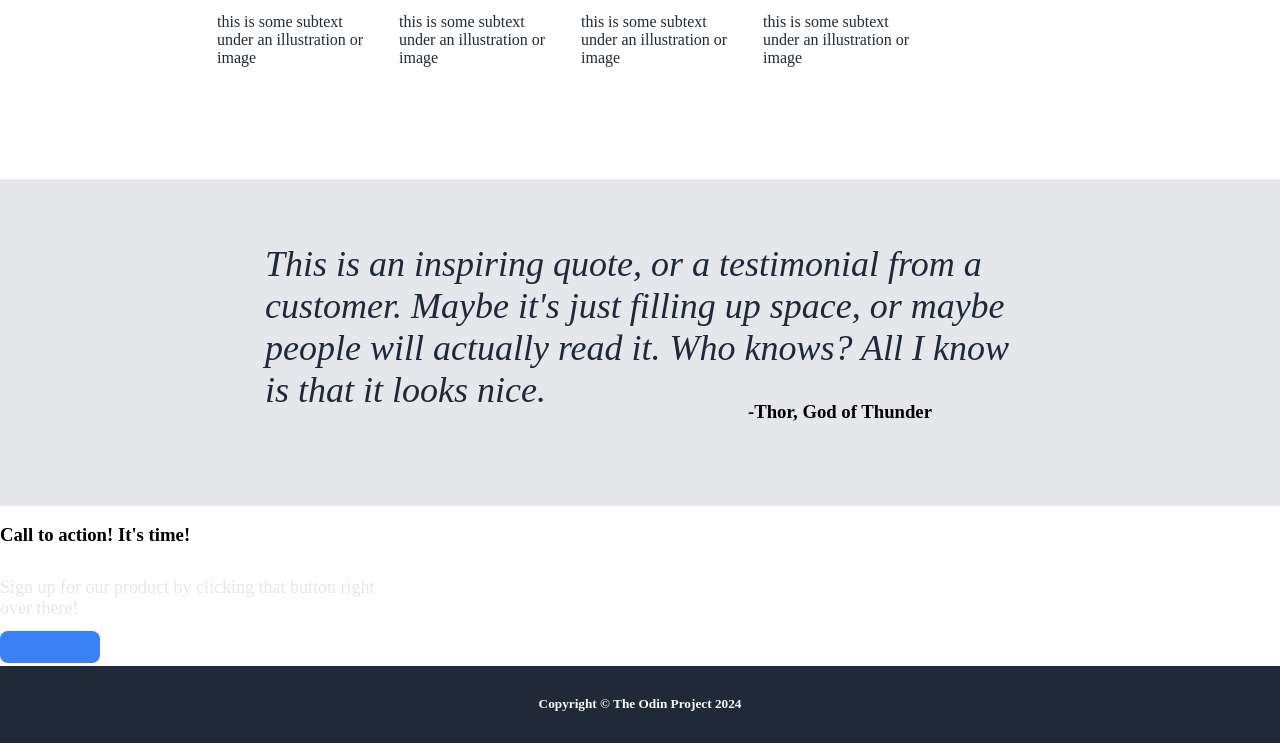
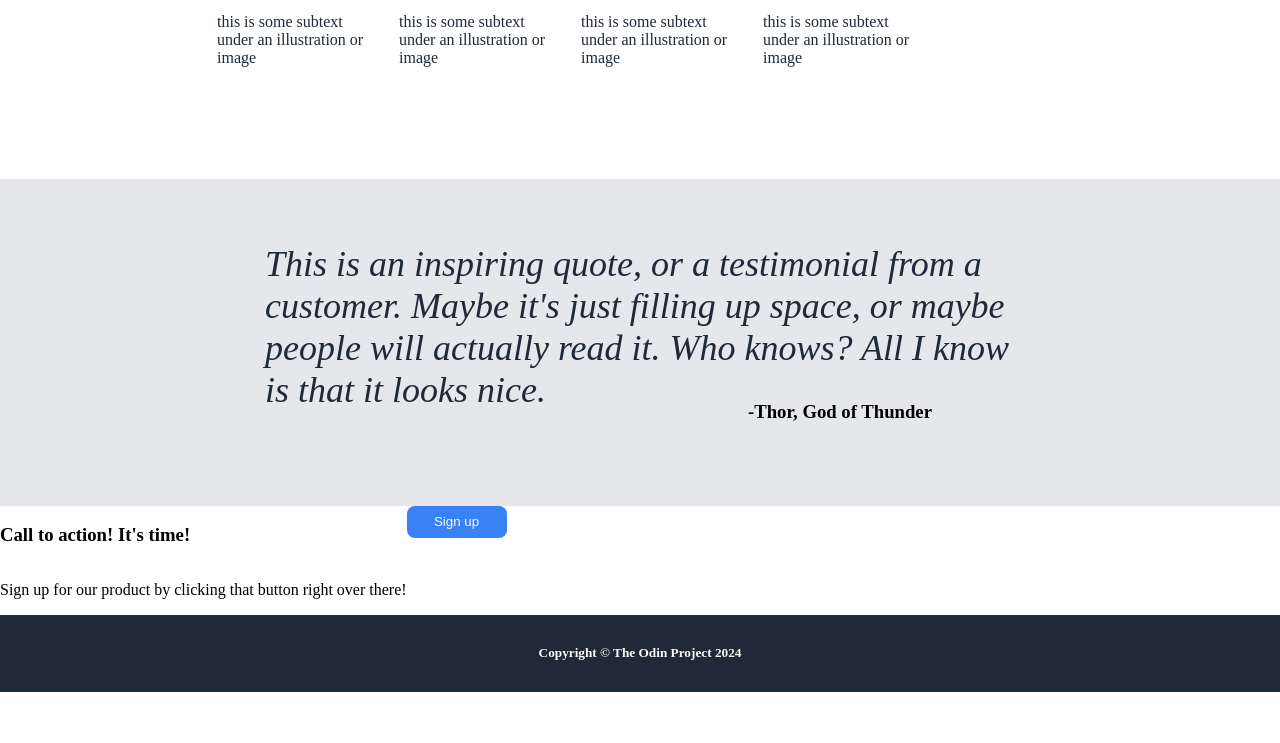
Before and after one commit to micasnorby/TOP-Project1-Portfolio, a plain HTML site: page index.html in a window 1280 px wide. Shown: the part 835-1578 px from the top of the page. After the commit the page ends 1527 px from the top, so only its background shows below. Drawn offline with Linux system fonts and the light colour scheme.

Commit message:
Action section html added

```diff
--- a/index.html
+++ b/index.html
@@ -53,12 +53,12 @@
     </div>
 
     <div class="action">
-        <div class="container">
+        <div class="action_text">
             <h3>Call to action! It's time!</h3>
             <p>Sign up for our product by clicking that button right over there!</p>
         </div>
 
-        <button></button>
+        <button type="button" onclick="alert('It works!')">Sign up</button>
     </div>
 
     <div class="footer">
--- a/styles.css
+++ b/styles.css
@@ -153,7 +153,14 @@ button {
 
 /* Action */
 
+.action {
+    display: flex;
+}
 
+.action_text {
+    display: flex;
+    flex-direction: column;
+}
 
 /* Footer */
 
```
